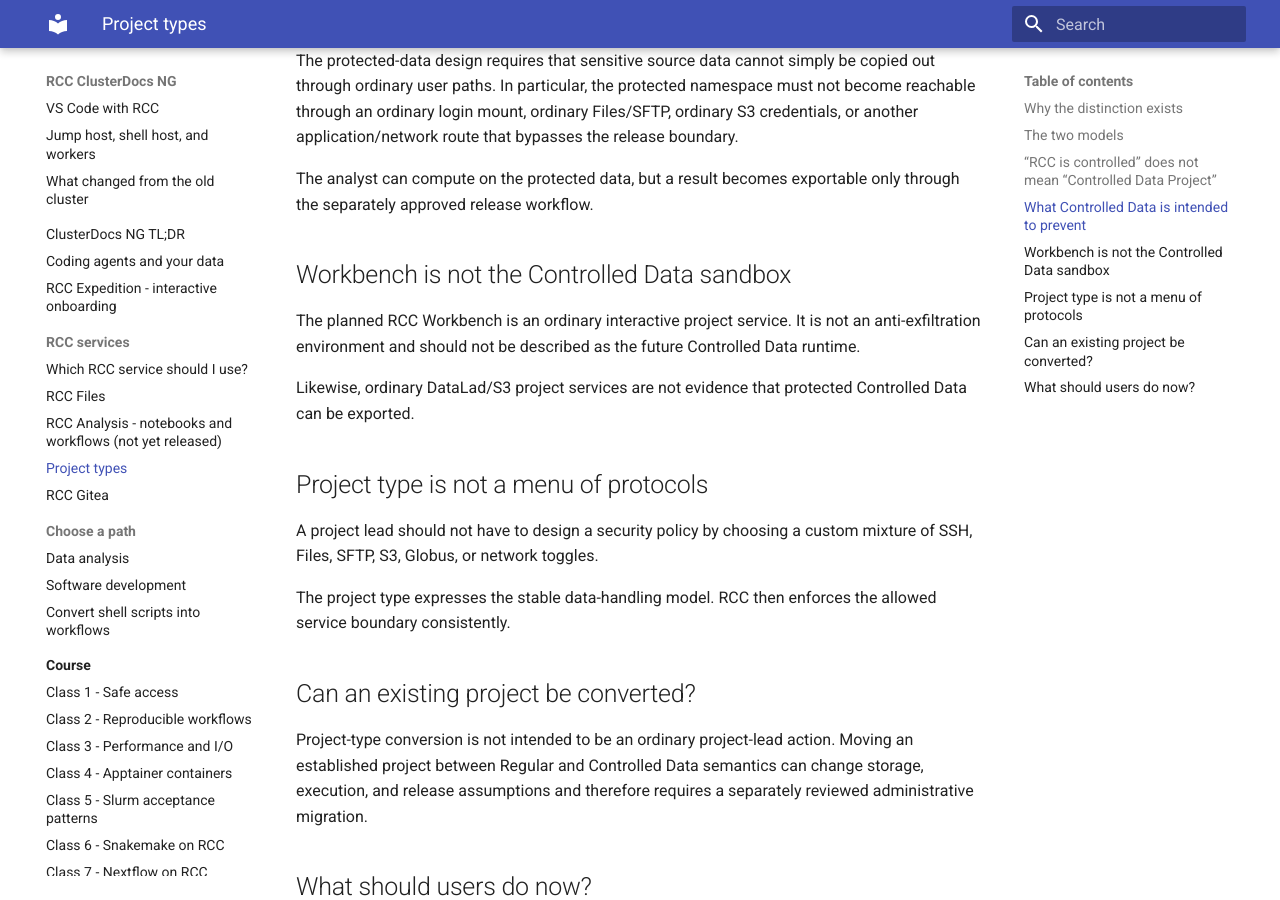
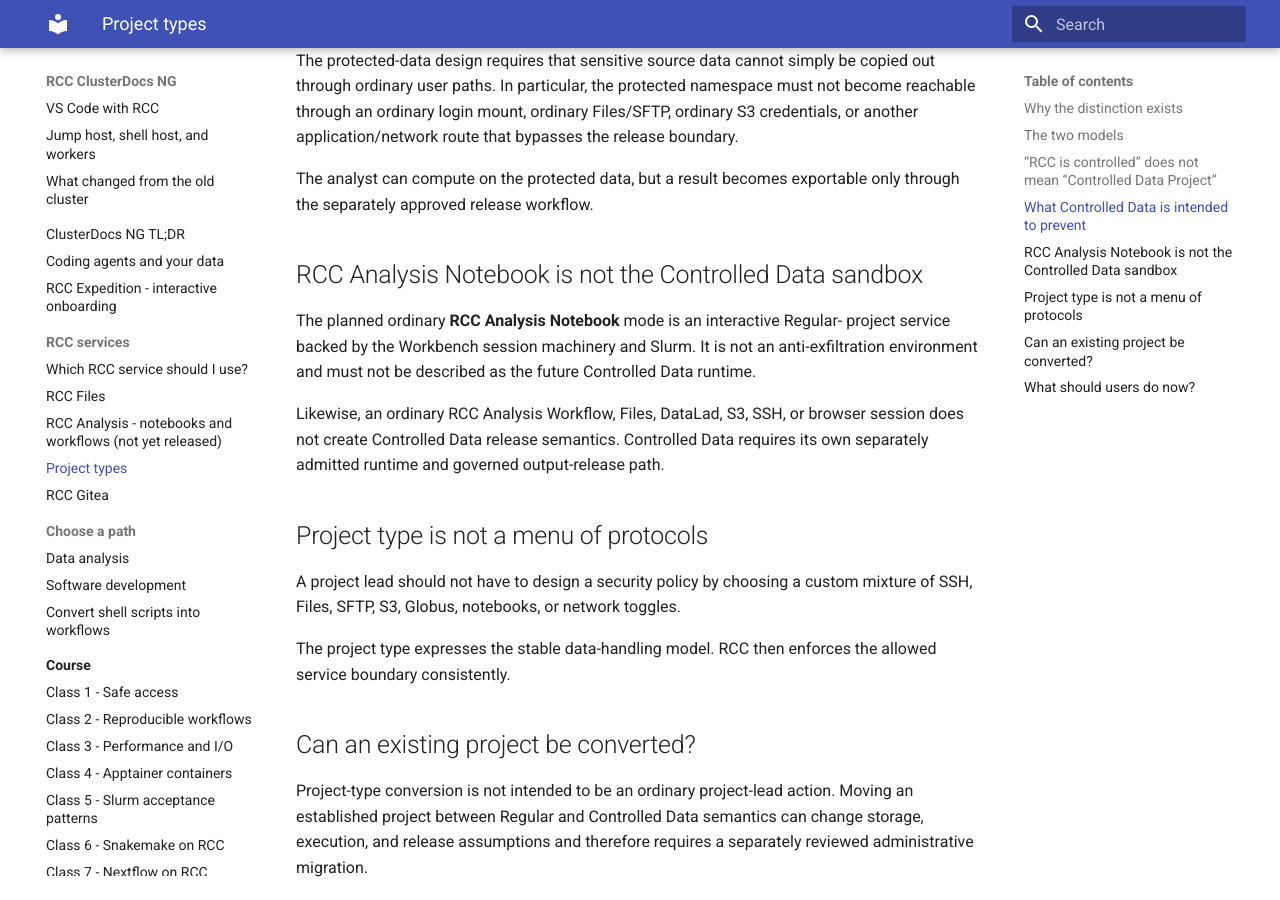
Before and after one commit to IKIM-Essen/ClusterDocs, an MkDocs documentation site: the page built from docs/concepts/project-types.md, in a window 1280 px wide and 900 px high, scrolled down 1487 px. Built offline with MkDocs 1.6.1 and Material for MkDocs 9.7.7, drawn with Linux system fonts in a browser that asks for light colours.

Commit message:
docs: align project types with Analysis Notebook terminology

```diff
--- a/docs/concepts/project-types.md
+++ b/docs/concepts/project-types.md
@@ -56,19 +56,21 @@
 The analyst can compute on the protected data, but a result becomes exportable
 only through the separately approved release workflow.
 
-## Workbench is not the Controlled Data sandbox
+## RCC Analysis Notebook is not the Controlled Data sandbox
 
-The planned RCC Workbench is an ordinary interactive project service. It is not
-an anti-exfiltration environment and should not be described as the future
+The planned ordinary **RCC Analysis Notebook** mode is an interactive Regular-
+project service backed by the Workbench session machinery and Slurm. It is not
+an anti-exfiltration environment and must not be described as the future
 Controlled Data runtime.
 
-Likewise, ordinary DataLad/S3 project services are not evidence that protected
-Controlled Data can be exported.
+Likewise, an ordinary RCC Analysis Workflow, Files, DataLad, S3, SSH, or browser
+session does not create Controlled Data release semantics. Controlled Data
+requires its own separately admitted runtime and governed output-release path.
 
 ## Project type is not a menu of protocols
 
 A project lead should not have to design a security policy by choosing a custom
-mixture of SSH, Files, SFTP, S3, Globus, or network toggles.
+mixture of SSH, Files, SFTP, S3, Globus, notebooks, or network toggles.
 
 The project type expresses the stable data-handling model. RCC then enforces the
 allowed service boundary consistently.
```
